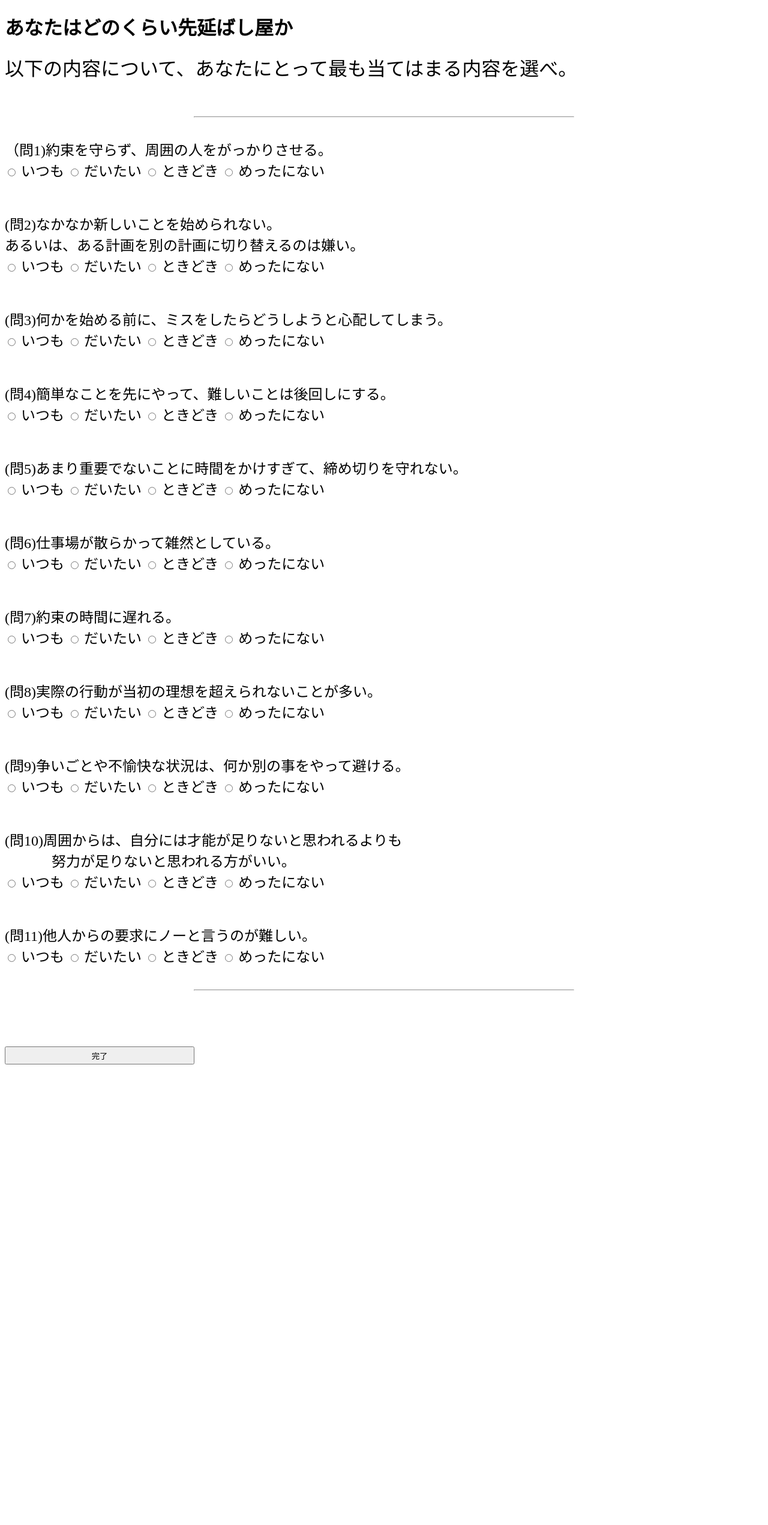
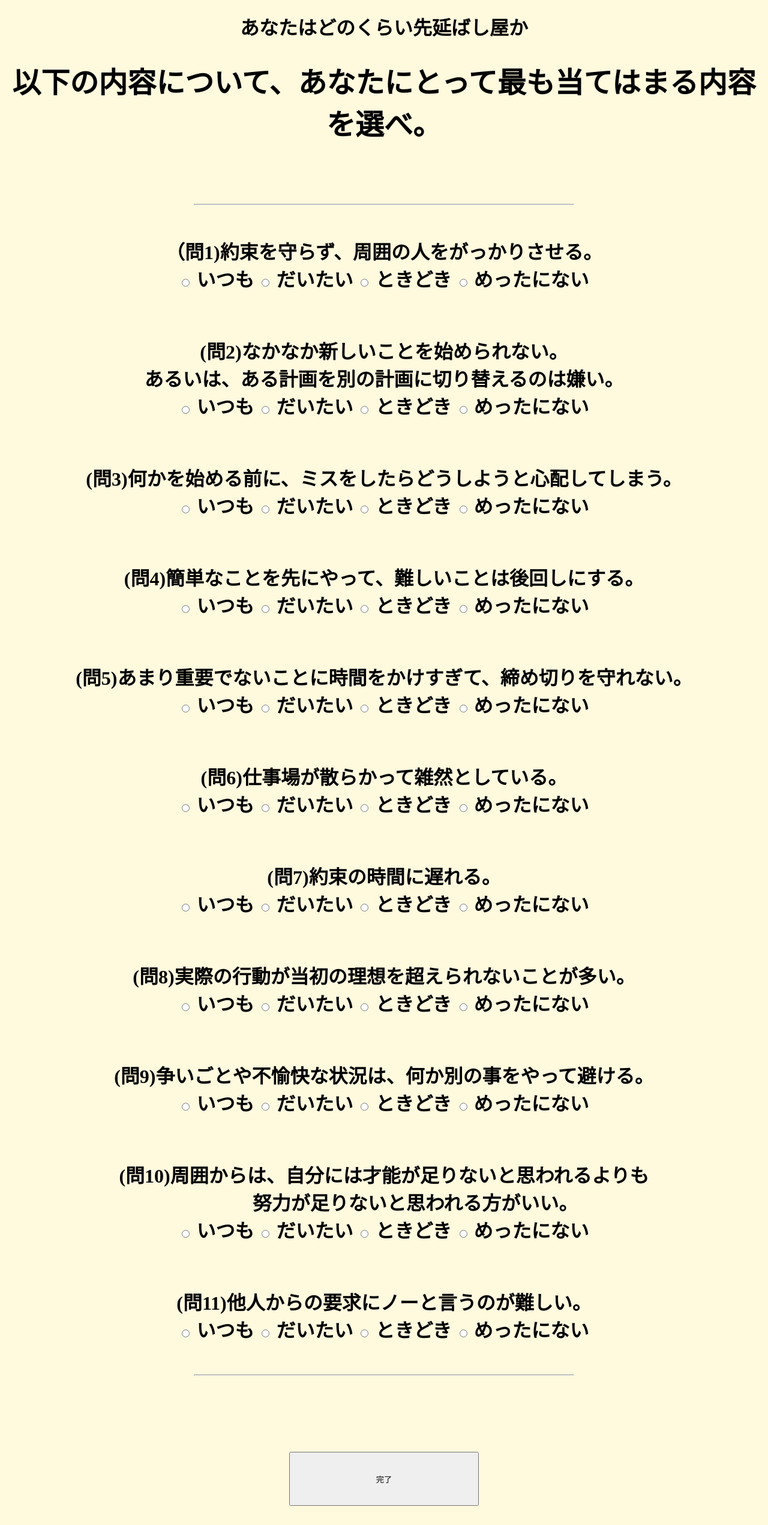
Before and after one commit to inamake/psychopath_bot, a Flask app: page /putOffTest in a window 1280 px wide. Shown: the whole page at 60% size. Before the commit the page ends 1775 px from the top, so only its background shows below. Run offline with Flask 2, Linux system fonts and the light colour scheme.

Commit message:
css追加(11/28)

```diff
--- a/templates/layout.html
+++ b/templates/layout.html
@@ -4,7 +4,7 @@
     <meta charset="UTF-8">
     <title>{{ title }}</title>
 </head>
-<body>
+<body bgcolor="#fff9de">
     {% block body %}{% endblock %}
 </body>
 </html>
--- a/templates/putOffTest.html
+++ b/templates/putOffTest.html
@@ -1,10 +1,10 @@
 {% extends "layout.html" %}
 {% block body %}
-<h1>あなたはどのくらい先延ばし屋か</h1>
-    <p><font size="6">以下の内容について、あなたにとって最も当てはまる内容を選べ。</font></p>
+<h1><center>あなたはどのくらい先延ばし屋か</center</h1>
+    <p><font size="7">以下の内容について、あなたにとって最も当てはまる内容を選べ。</font></p>
 
     <form action="/result" method="GET">
-    <p><font size="5">
+    <p><font size="6">
 
         <br>
         <hr width="50%">
@@ -184,7 +184,7 @@
 
         <input type="hidden" name="total" value="11">
         <input type="hidden" name="abc" value="{{ abc }}">
-        <input type="submit" value="完了" style="WIDTH: 25%; HEIGHT: 30px">
+        <center><input type="submit" value="完了" style="WIDTH: 25%; HEIGHT: 90px"></center>
     </font>
     </p>
     </form>
```
